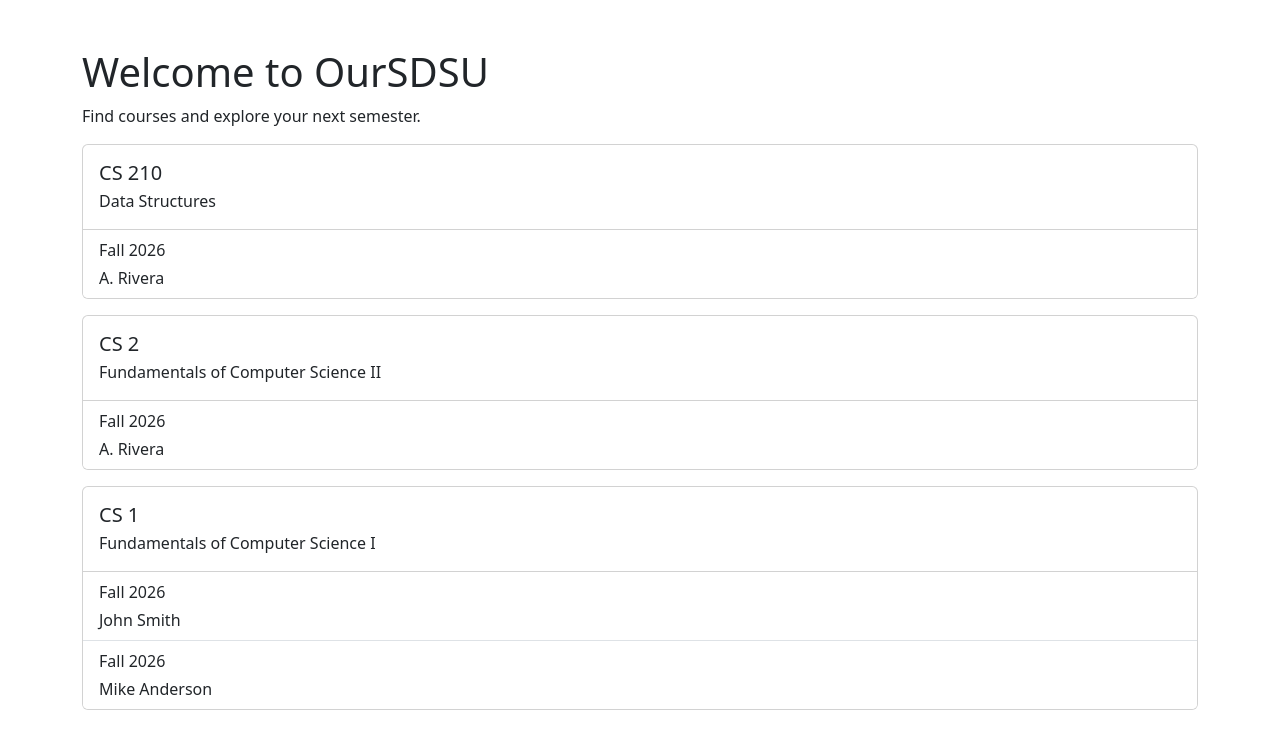
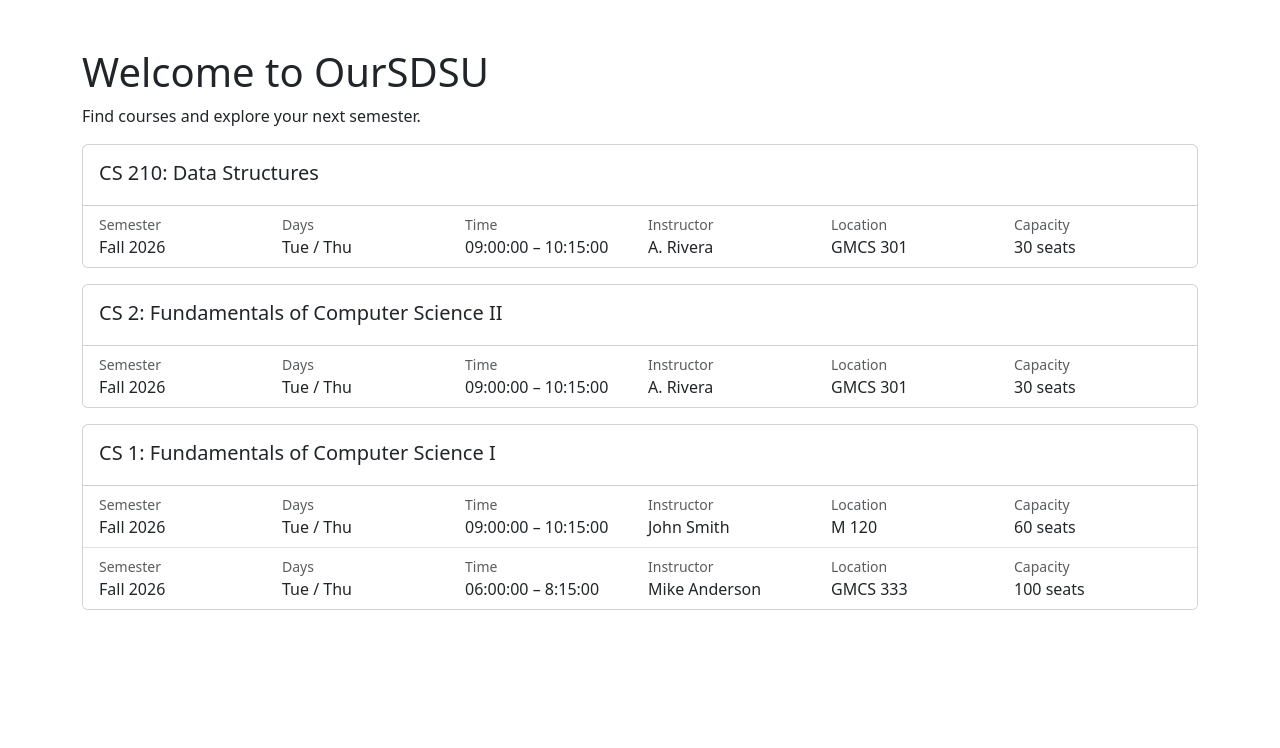
Before and after one commit to SonOfAthena1/OurSDSU, a React (Vite) app in the folder frontend/: page / in a window 1280 px wide. Shown: the top 748 px of the page. Built offline with nearby package versions, Linux system fonts and the light colour scheme.

Commit message:
Basic CourseCard outline working!

```diff
--- a/frontend/src/components/CourseCard.tsx
+++ b/frontend/src/components/CourseCard.tsx
@@ -9,18 +9,59 @@ function CourseCard({ course }: CourseCardProps) {
     <article className="card mb-3">
       <div className="card-body">
         <h2 className="h5 mb-1">
-          {course.subject_code} {course.course_number}
+          {course.subject_code} {course.course_number}: {course.course_name}
         </h2>
-        <p className="mb-0">{course.course_name}</p>
       </div>
 
       <ul className="list-group list-group-flush">
         {course.sections.map((section) => (
           <li key={section.section_id} className="list-group-item">
-            <p className="mb-1">
+            {/* <div className="fw-semibold mb-2">
               {section.semester_name} {section.year}
-            </p>
-            <p className="mb-0">{section.instructor_name}</p>
+            </div> */}
+
+
+            <div className="row g-3">
+              <div className="col-12 col-md-2">
+                <div className="small text-body-secondary">Semester</div>
+                <div>
+                  {section.semester_name} {section.year}
+                </div>
+              </div>
+
+              <div className="col-12 col-md-2">
+                <div className="small text-body-secondary">Days</div>
+                <div>
+                  {section.meeting_days.length > 0
+                    ? section.meeting_days.join(" / ")
+                    : "Days not listed"}
+                </div>
+              </div>
+
+              <div className="col-12 col-md-2">
+                <div className="small text-body-secondary">Time</div>
+                <div>
+                  {section.start_time && section.end_time
+                    ? `${section.start_time} – ${section.end_time}`
+                    : "Time not listed"}
+                </div>
+              </div>
+
+              <div className="col-12 col-md-2">
+                <div className="small text-body-secondary">Instructor</div>
+                <div>{section.instructor_name}</div>
+              </div>
+
+              <div className="col-12 col-md-2">
+                <div className="small text-body-secondary">Location</div>
+                <div>{section.class_location}</div>
+              </div>
+
+              <div className="col-12 col-md-2">
+                <div className="small text-body-secondary">Capacity</div>
+                <div>{section.max_enrollment} seats</div>
+              </div>
+            </div>
           </li>
         ))}
       </ul>
```
